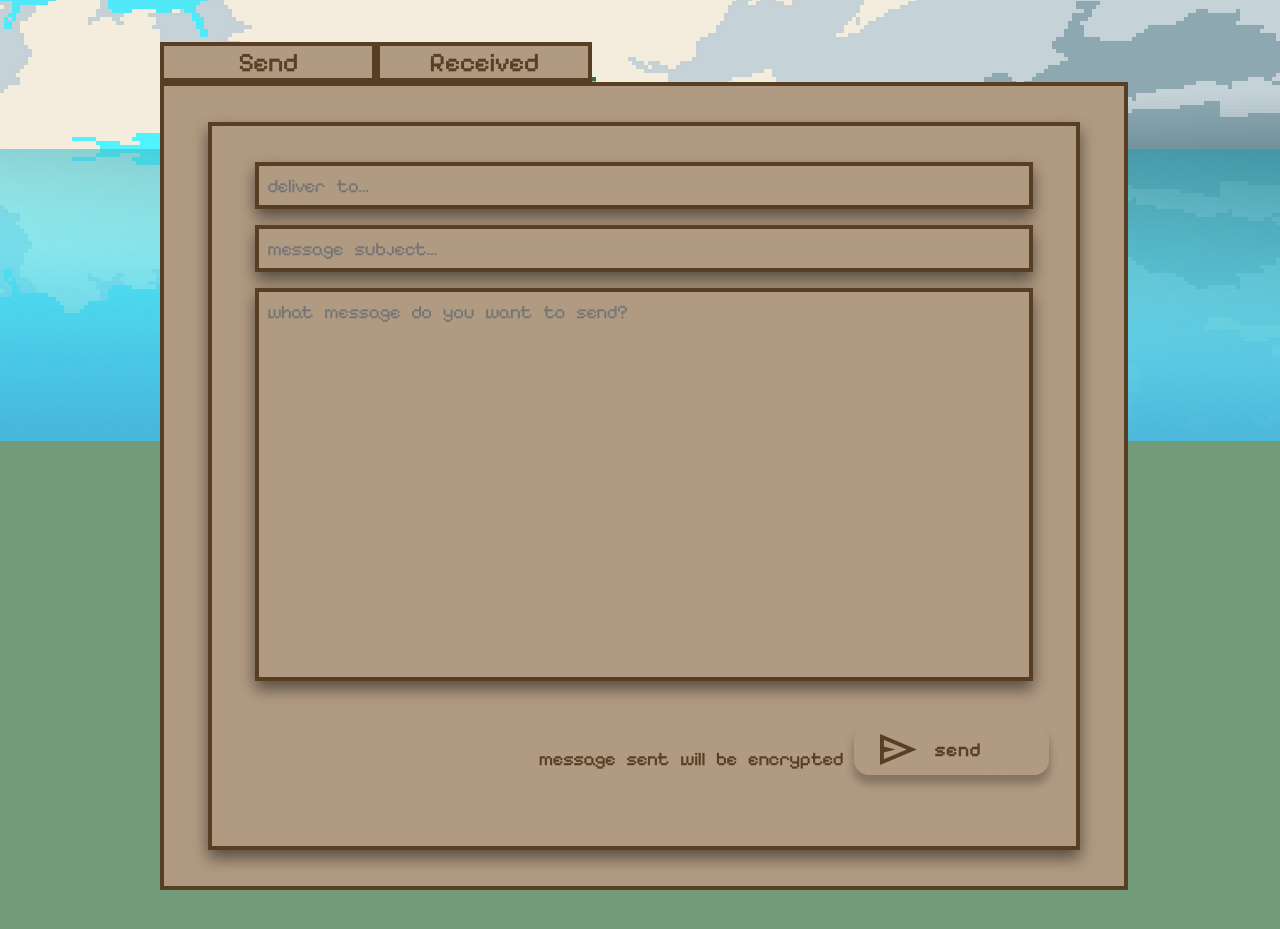
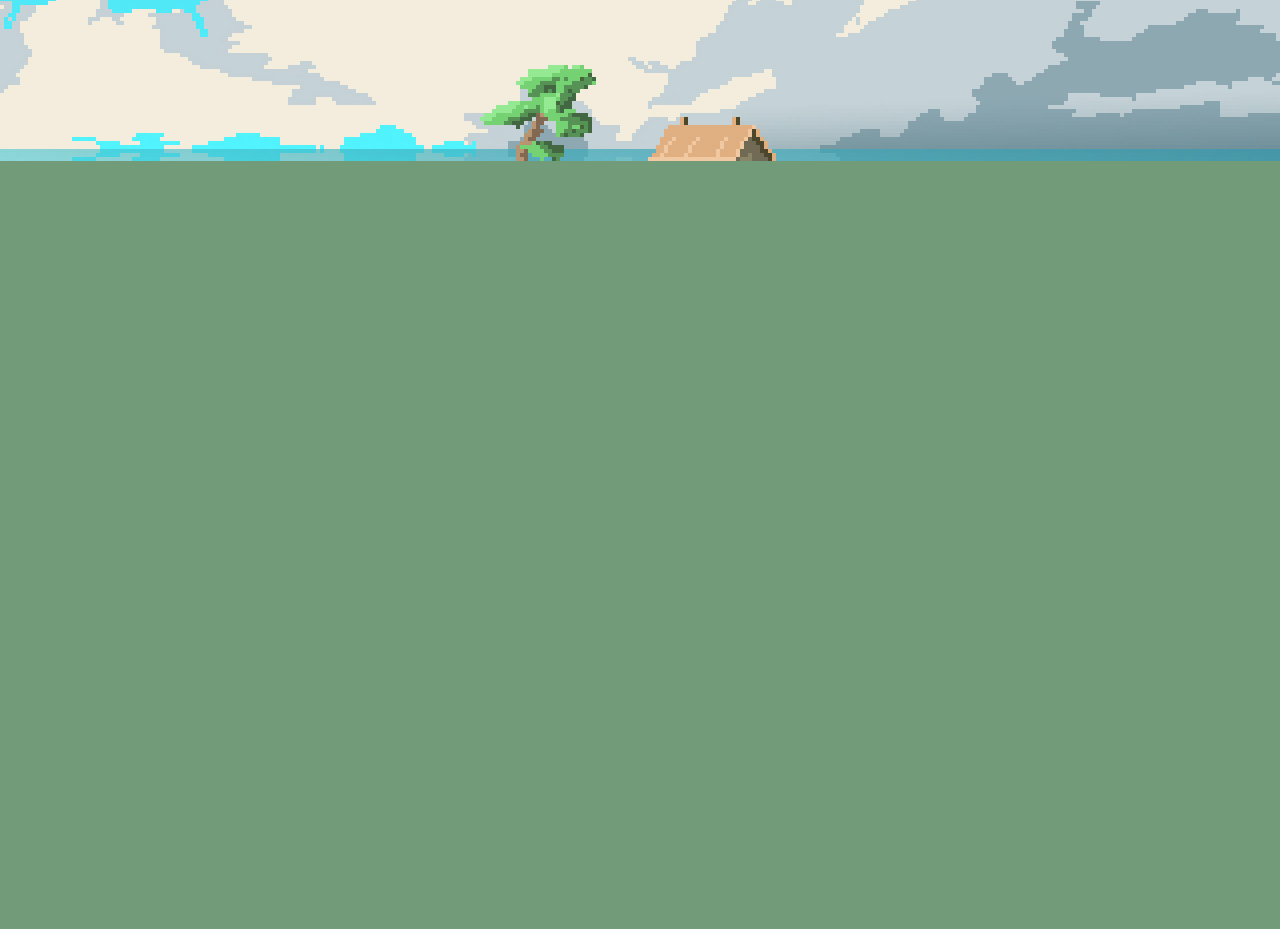
Before and after one commit to agw2005/rsa-encryption-discrete-math-v2, a React (Vite) app: page / in a window 1280 px wide. Shown: the part 639-1568 px from the top of the page. After the commit the page ends 800 px from the top, so only its background shows below. Built offline with nearby package versions, Linux system fonts and the light colour scheme.

Commit message:
working on snooper on sandbox

```diff
--- a/src/App.tsx
+++ b/src/App.tsx
@@ -4,7 +4,7 @@ import UserOne from "./components/userOne/UserOne.tsx";
 function App() {
   return (
     <>
-      <UserOne />
+      <Sandbox />
     </>
   );
 }
--- a/src/components/sandbox/Sandbox.css
+++ b/src/components/sandbox/Sandbox.css
@@ -1,130 +1,42 @@
-.s-o-container {
-  width: 65%;
-  margin: 0rem auto;
-  position: relative;
-  top: 30rem;
+/* !!! Header Section */
+
+header {
+  padding: 0.5rem 1rem;
+  background-color: var(--primary-color);
+  position: fixed;
+  top: 0;
+  width: 100%;
+
+  display: flex;
+  align-items: center;
+  justify-content: space-between;
+
+  filter: drop-shadow(0px 3px 5px rgba(0, 0, 0, 0.5));
+
+  z-index: 3;
 }
 
-.send-received {
-  height: 2.5rem;
-  max-width: 20rem;
-  min-width: 27rem;
-  padding: 0rem;
+.left-header {
   display: flex;
+  align-items: center;
+  gap: 2rem;
 }
 
-.send-received div {
-  border: var(--primary-border);
-  background-color: var(--secondary-color);
-  width: 50%;
-  z-index: 5;
-  text-align: center;
+.left-header > img {
+  max-height: 2rem;
 }
 
-#send-option:hover,
-#receive-option:hover {
-  background-color: var(--secondary-complement-color);
-  cursor: pointer;
+.right-header {
+  max-height: 4rem;
+  margin: 0rem;
+  margin-right: 2rem;
+  position: relative;
+  top: 0.2rem;
 }
 
-.outer-body {
-  border: var(--primary-border);
-  background-color: var(--secondary-color);
-  width: 100%;
-  height: 50rem;
-  display: flex;
-  align-items: center; /* Vertically center child (inner-body class) */
-  justify-content: center; /* Horizontally center child (inner-body class) */
-}
-
-.inner-body {
-  border: var(--primary-border);
-  background-color: var(--secondary-color);
-  /* background-color: red; */
-  height: 80%;
-  width: 90%;
-  display: flex;
-  flex-direction: column;
-  align-items: center; /* Vertically center child */
-  justify-content: center; /* Horizontally center child */
-  box-shadow: 0px 8px 15px 0px rgba(0, 0, 0, 0.5);
-}
-
-/* ================================================================================== */
-input,
-textarea {
-  border: var(--primary-border);
-  background-color: var(--secondary-color);
-  color: var(--tertiary-color);
-  font-family: "Pixelify Sans", sans-serif;
-  font-size: 1.2rem;
-  letter-spacing: -0.05rem;
-  word-spacing: 0.5rem;
-  box-shadow: 0px 8px 15px 0px rgba(0, 0, 0, 0.5);
-}
-
-input:focus,
-textarea:focus {
-  outline: none; /* Removes the focus outline */
-}
-
-.form-section {
-  /* background-color: red; */
-  width: 100%;
-  height: 90%;
-}
-
-form {
-  margin: 0 auto;
-  /* background-color: lime; */
-  display: flex;
-  flex-direction: column;
-  gap: 1rem;
-  width: 90%;
-  height: 80%;
-}
-
-form textarea {
-  resize: none;
-  height: 100%;
-}
-
-.send-section {
-  display: flex;
-  /* background-color: purple; */
-  color: var(--tertiary-color);
-  font-family: "Pixelify Sans", sans-serif;
-  font-size: 1.2rem;
-  letter-spacing: -0.05rem;
-  word-spacing: 0.5rem;
-  align-items: center; /* Vertically center child */
-  justify-content: end; /* Horizontally center child */
-  margin: 1rem;
-}
-
-/* CUSTOM SCROLL BAR - from W3S */
-
-img:hover {
+header img:hover {
   opacity: 0.8;
   cursor: pointer;
 }
 
-/* width */
-::-webkit-scrollbar {
-  width: 10px;
-}
-
-/* Track */
-::-webkit-scrollbar-track {
-  background: #f1f1f1;
-}
-
-/* Handle */
-::-webkit-scrollbar-thumb {
-  background: #888;
-}
-
-/* Handle on hover */
-::-webkit-scrollbar-thumb:hover {
-  background: #555;
-}
+/* Header Section !!! */
--- a/src/components/sandbox/Sandbox.tsx
+++ b/src/components/sandbox/Sandbox.tsx
@@ -1,97 +1,28 @@
+import React from "react";
+import { useState } from "react";
 import "./Sandbox.css";
 
 const Sandbox = () => {
+  let [encryptedOn, setEncryptedOn] = useState(true);
+  let handleClickEncrypted = () => {
+    setEncryptedOn(!encryptedOn);
+  };
+
   return (
     <>
-      <div className="s-o-container">
-        <div className="send-received">
-          <div id="send-option">Send</div>
-          <div id="receive-option">Received</div>
+      <header>
+        <div className="left-header">
+          <img className="left-header-nav" src="/nav.png" alt="nav-button" />
+          <img src="/picraft-logo.png" alt="logo" />
         </div>
-        <div className="outer-body">
-          <div className="inner-body">
-            <div className="form-section">
-              <form>
-                <input
-                  type="text"
-                  name="deliver-to"
-                  id="deliver-to"
-                  placeholder="deliver to..."
-                />
-                <input
-                  type="text"
-                  name="message-subject"
-                  id="message-subject"
-                  placeholder="message subject..."
-                />
-                <textarea
-                  cols={7}
-                  name="message-content"
-                  id="message-content"
-                  placeholder="what message do you want to send?"
-                ></textarea>
-              </form>
-              <div className="send-section">
-                <p>message sent will be encrypted</p>
-                <img src="/send.png" alt="" />
-              </div>
-            </div>
-          </div>
-        </div>
-      </div>
-      <br />
-      <br />
-      <br />
-      <br />
-      <br />
-      <br />
-      <br />
-      <br />
-      <br />
-      <br />
-      <br />
-      <br />
-      <br />
-      <br />
-      <br />
-      <br />
-      <br />
-      <br />
-      <br />
-      <br />
-      <br />
-      <br />
-      <br />
-      <br />
-      <br />
-      <br />
-      <br />
-      <br />
-      <br />
-      <br />
-      <br />
-      <br />
-      <br />
-      <br />
-      <br />
-      <br />
-      <br />
-      <br />
-      <br />
-      <br />
-      <br />
-      <br />
-      <br />
-      <br />
-      <br />
-      <br />
-      <br />
-      <br />
-      <br />
-      <br />
-      <br />
-      <br />
-      <p>test</p>
+
+        <img
+          onClick={handleClickEncrypted}
+          className="right-header"
+          src={`toggle-encrypted-${encryptedOn ? "on" : "off"}.png`}
+          alt="encrypt-toggle"
+        />
+      </header>
     </>
   );
 };
--- a/src/components/userOne/UserOne.tsx
+++ b/src/components/userOne/UserOne.tsx
@@ -51,7 +51,7 @@ const UserOne = () => {
           onClick={handleClickEncrypted}
           className="right-header"
           src={`toggle-encrypted-${encryptedOn ? "on" : "off"}.png`}
-          alt="encrypt-on"
+          alt="encrypt-toggle"
         />
       </header>
 
@@ -124,6 +124,7 @@ const UserOne = () => {
           </div>
         </div>
       </section>
+
       <section className="s-o-container">
         <div className="send-received">
           <div id="send-option">Send</div>
```
